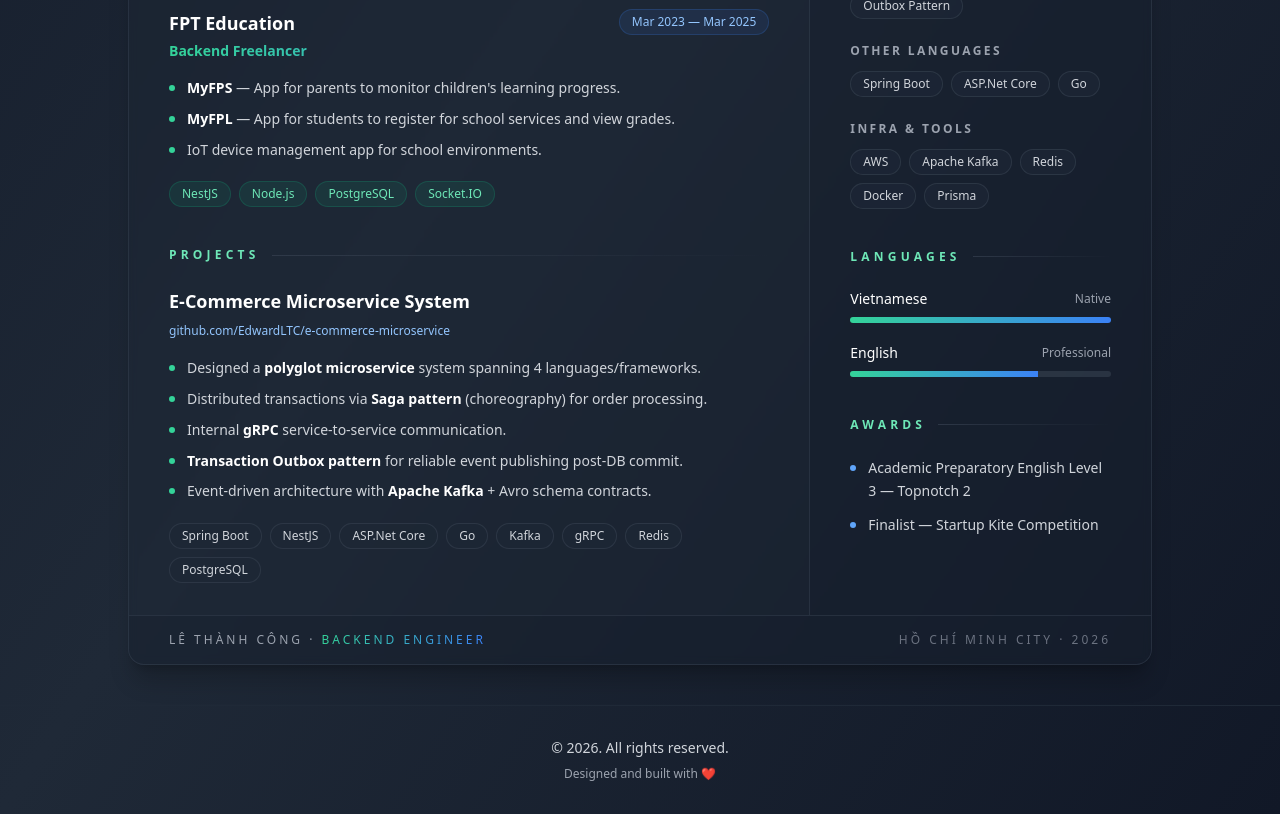
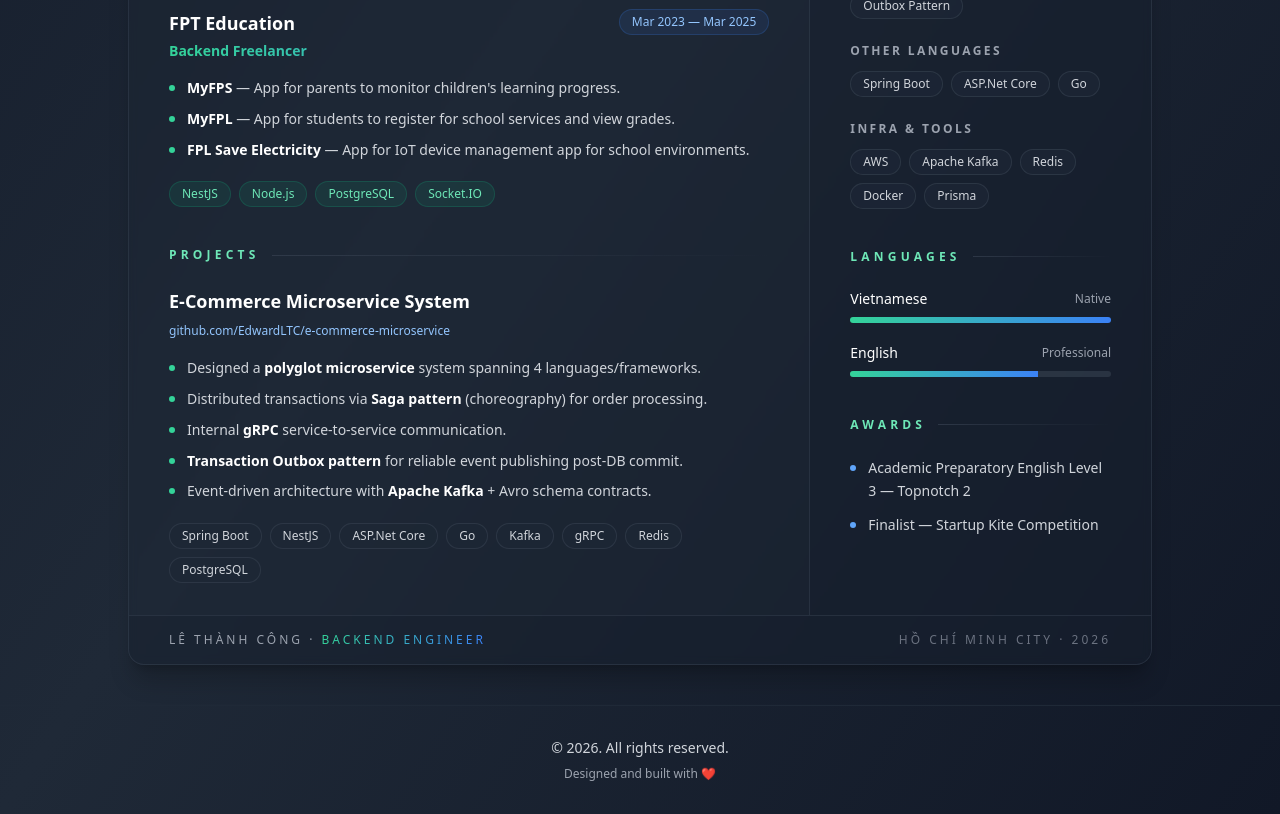
Before and after one commit to EdwardLTC/profile, a Next.js app: page /resume in a window 1280 px wide. Shown: the part 1080-1894 px from the top of the page. Built offline with nearby package versions, Linux system fonts and the light colour scheme.

Commit message:
Update project description for FPL Save Electricity app in resume.tsx

```diff
--- a/src/app/sections/resume.tsx
+++ b/src/app/sections/resume.tsx
@@ -238,7 +238,10 @@ const Resume: React.FC = () => {
                           <strong className="text-white font-semibold">MyFPL</strong> — App for
                           students to register for school services and view grades.
                         </>,
-                        <>IoT device management app for school environments.</>,
+                        <>
+                          <strong className="text-white font-semibold">FPL Save Electricity</strong> — App for
+                          IoT device management app for school environments.
+                        </>,
                       ].map((item, idx) => (
                         <li key={idx} className="flex gap-3">
                           <span className="mt-2 h-1.5 w-1.5 rounded-full bg-emerald-400 shrink-0" />
```
